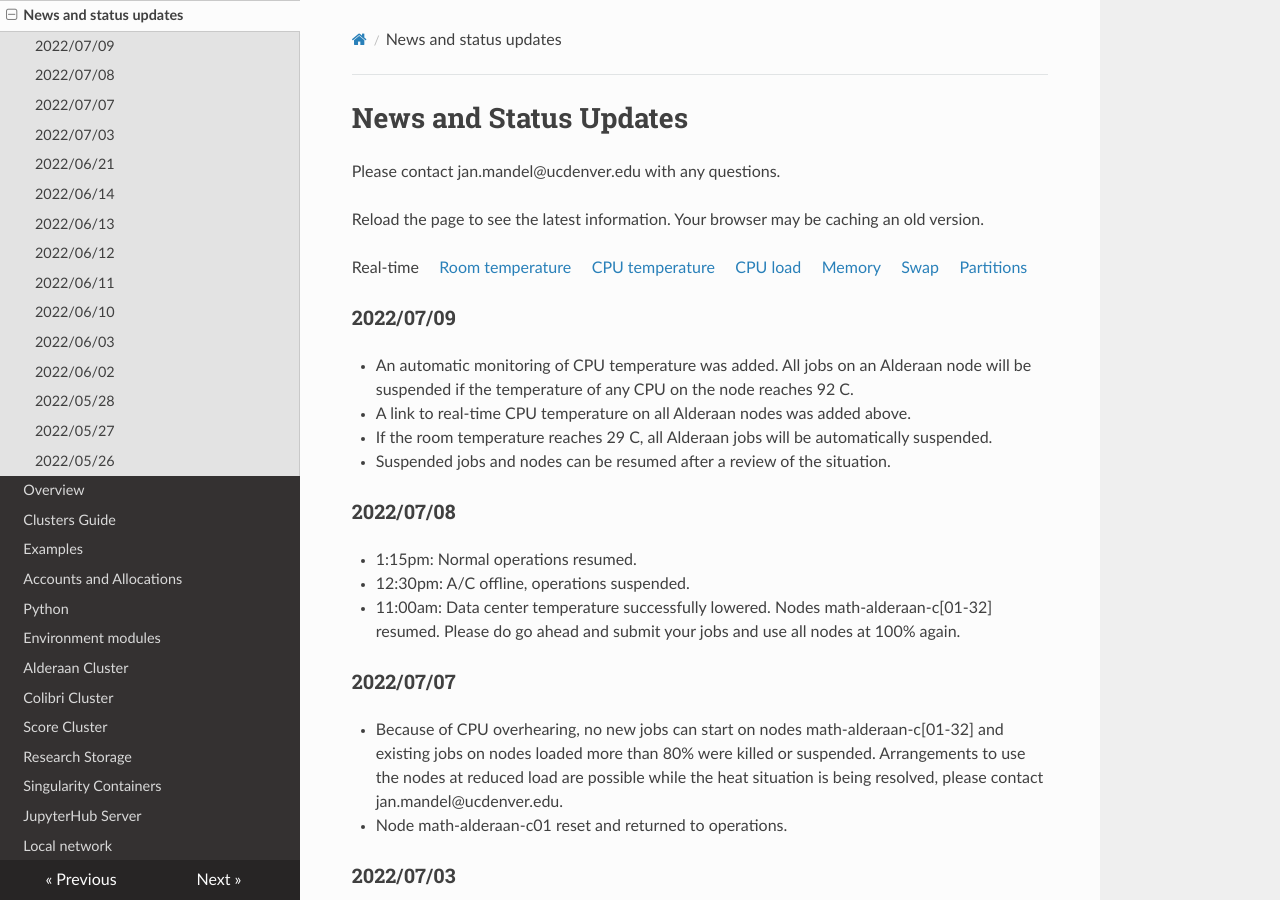
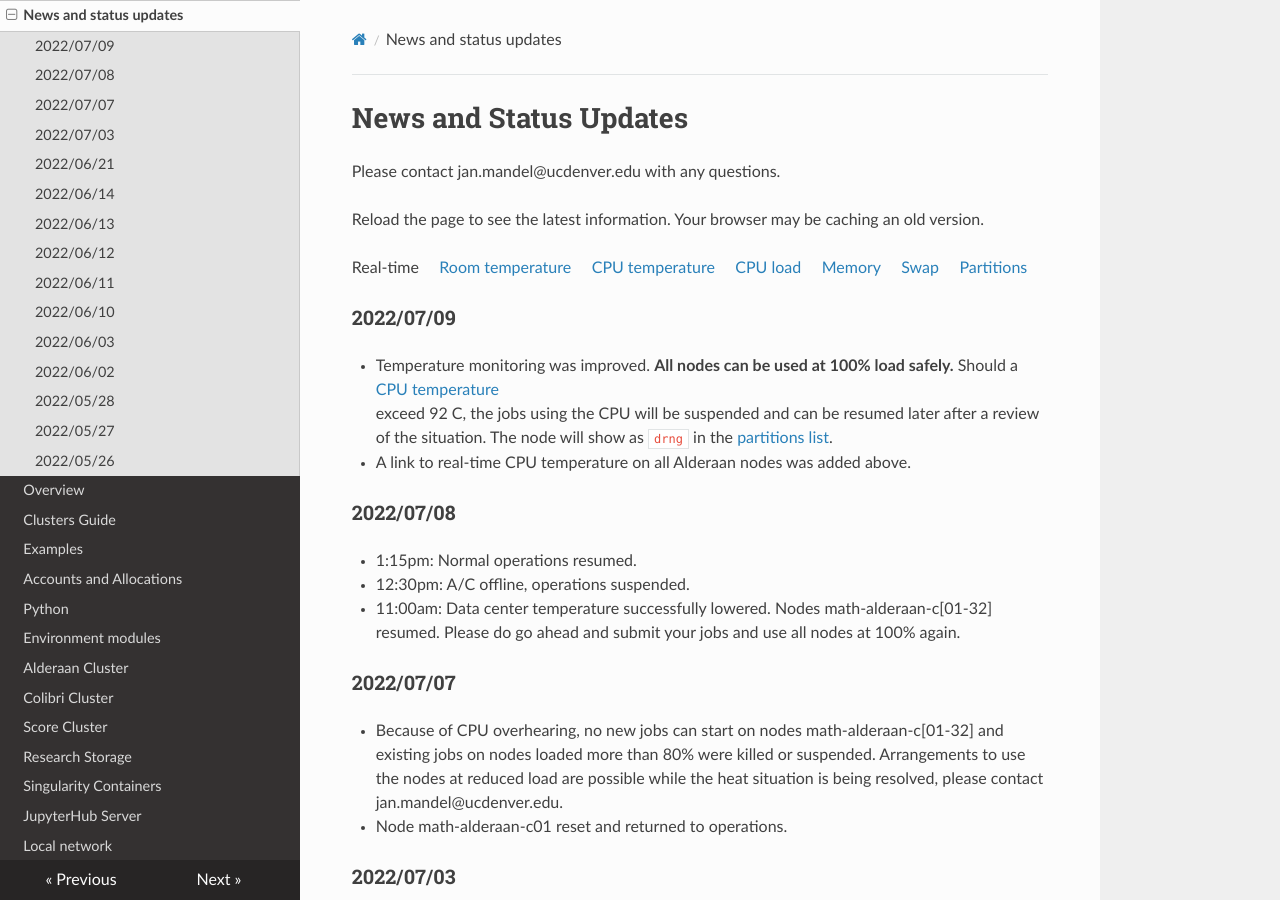
Before and after one commit to ccmucdenver/ccm-docs, an MkDocs documentation site: the page built from docs/updates.md, in a window 1280 px wide and 900 px high. Built offline with MkDocs 1.6.1, drawn with Linux system fonts in a browser that asks for light colours; nearby versions of some CDN libraries.

Commit message:
cpu temp

```diff
--- a/docs/updates.md
+++ b/docs/updates.md
@@ -8,14 +8,13 @@ Real-time  &nbsp;  &nbsp; [Room temperature](https://demo.openwfm.org/web/aldera
 
 ### 2022/07/09
 
-* An automatic monitoring of CPU temperature was added. All jobs on an Alderaan node will
-be suspended if the temperature of any CPU on the node reaches 92 C.
+* Temperature monitoring was improved. **All nodes can be used at 100% load safely.**
+Should a [CPU temperature](https://demo.openwfm.org/web/alderaan/cpu_temp.txt)
+exceed 92 C, the jobs using the CPU will be suspended and  can be resumed later
+after a review of the situation. The node will show as `drng` in the
+[partitions list](https://demo.openwfm.org/web/alderaan/sinfo.txt).
 
 * A link to real-time CPU temperature on all Alderaan nodes was added above.
-
-* If the room temperature reaches 29 C, all Alderaan jobs will be automatically suspended.
-
-* Suspended jobs and nodes can be resumed after a review of the situation.
 
 ### 2022/07/08
 
```
